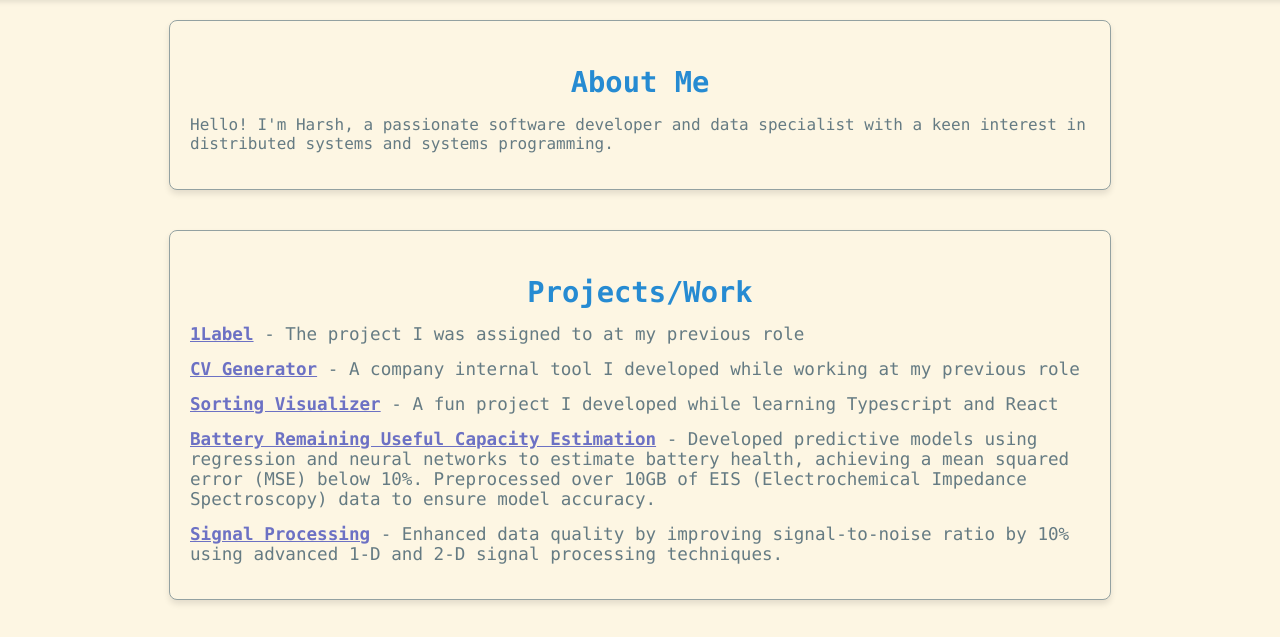
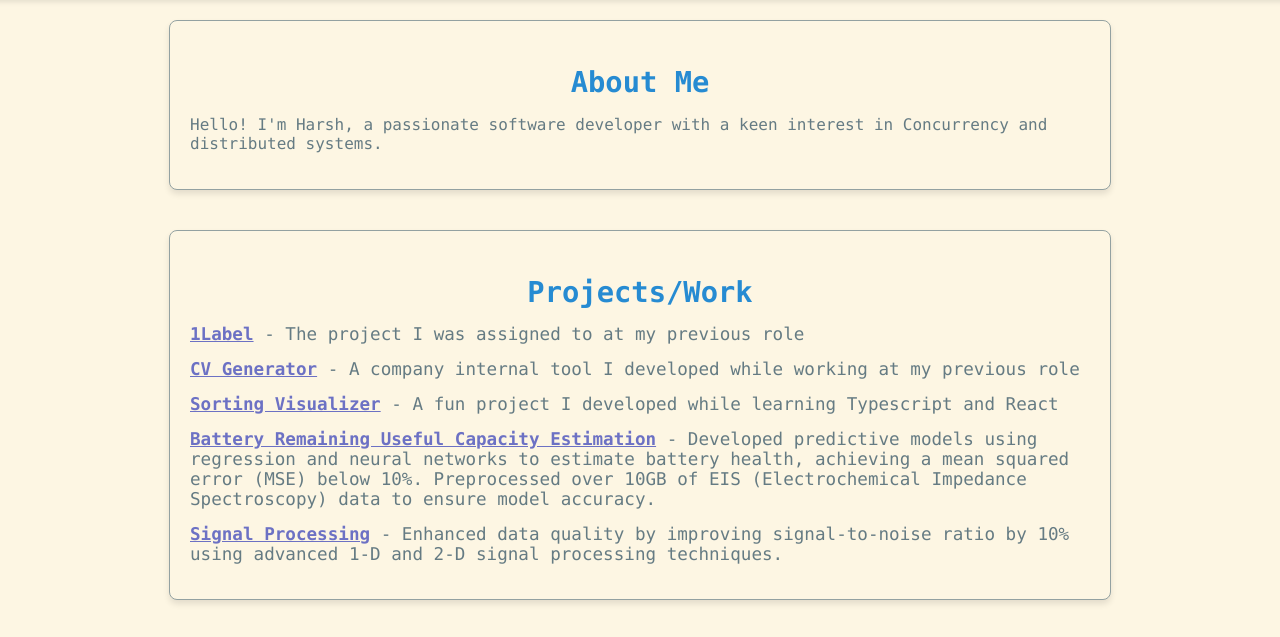
Before and after one commit to lostcache/portfolio, a plain HTML site: page index.html in a window 1280 px wide. Shown: the part 88-725 px from the top of the page. Drawn offline with Linux system fonts and the light colour scheme.

Commit message:
refactor: changed about discription

```diff
--- a/index.html
+++ b/index.html
@@ -127,7 +127,7 @@
 
     <section id="about" class="section">
         <h2>About Me</h2>
-        <p>Hello! I'm Harsh, a passionate software developer and data specialist with a keen interest in distributed systems and systems programming.</p>
+        <p>Hello! I'm Harsh, a passionate software developer with a keen interest in Concurrency and distributed systems.</p>
     </section>
 
     <section id="projects" class="section project-list">
```
